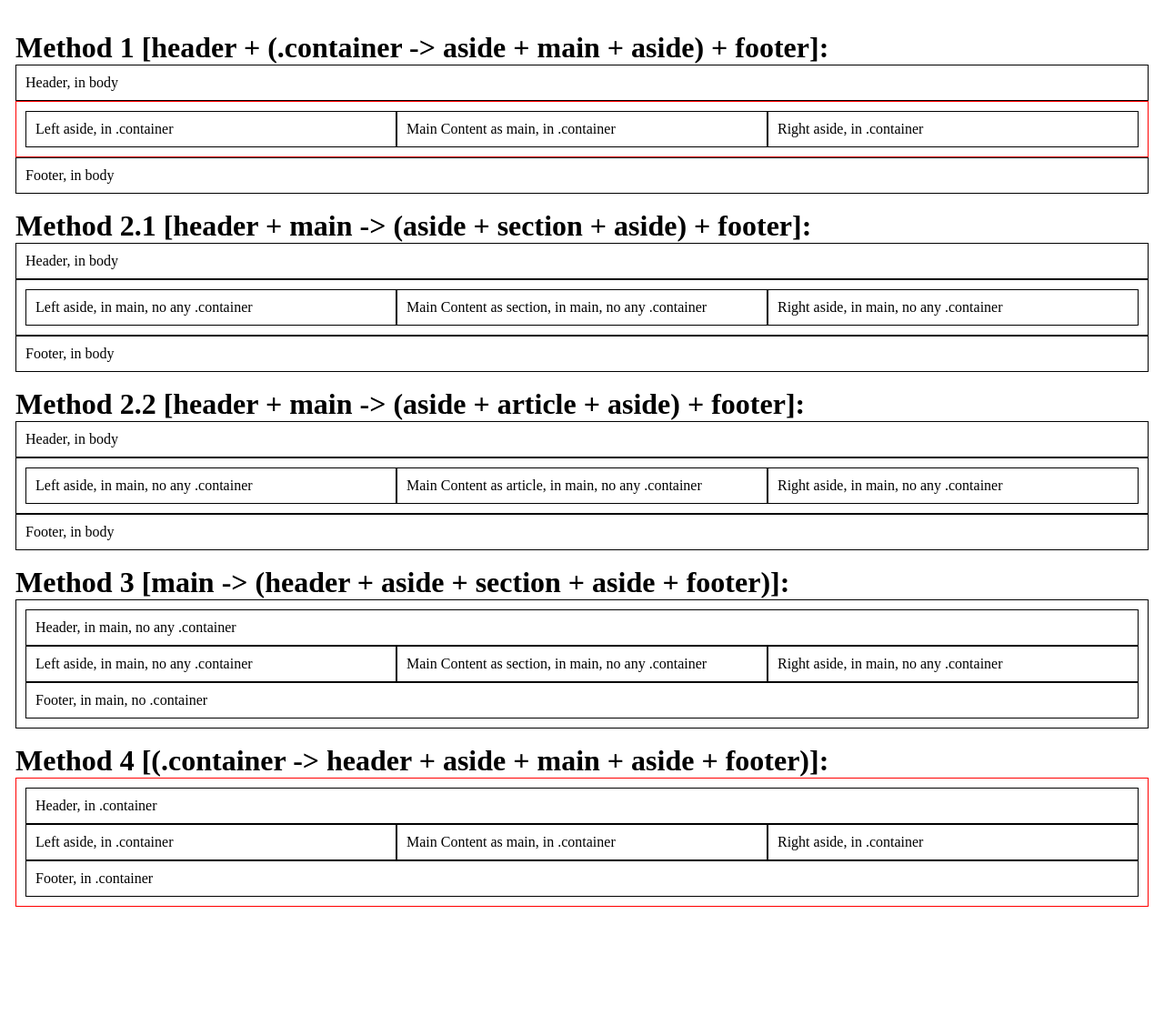
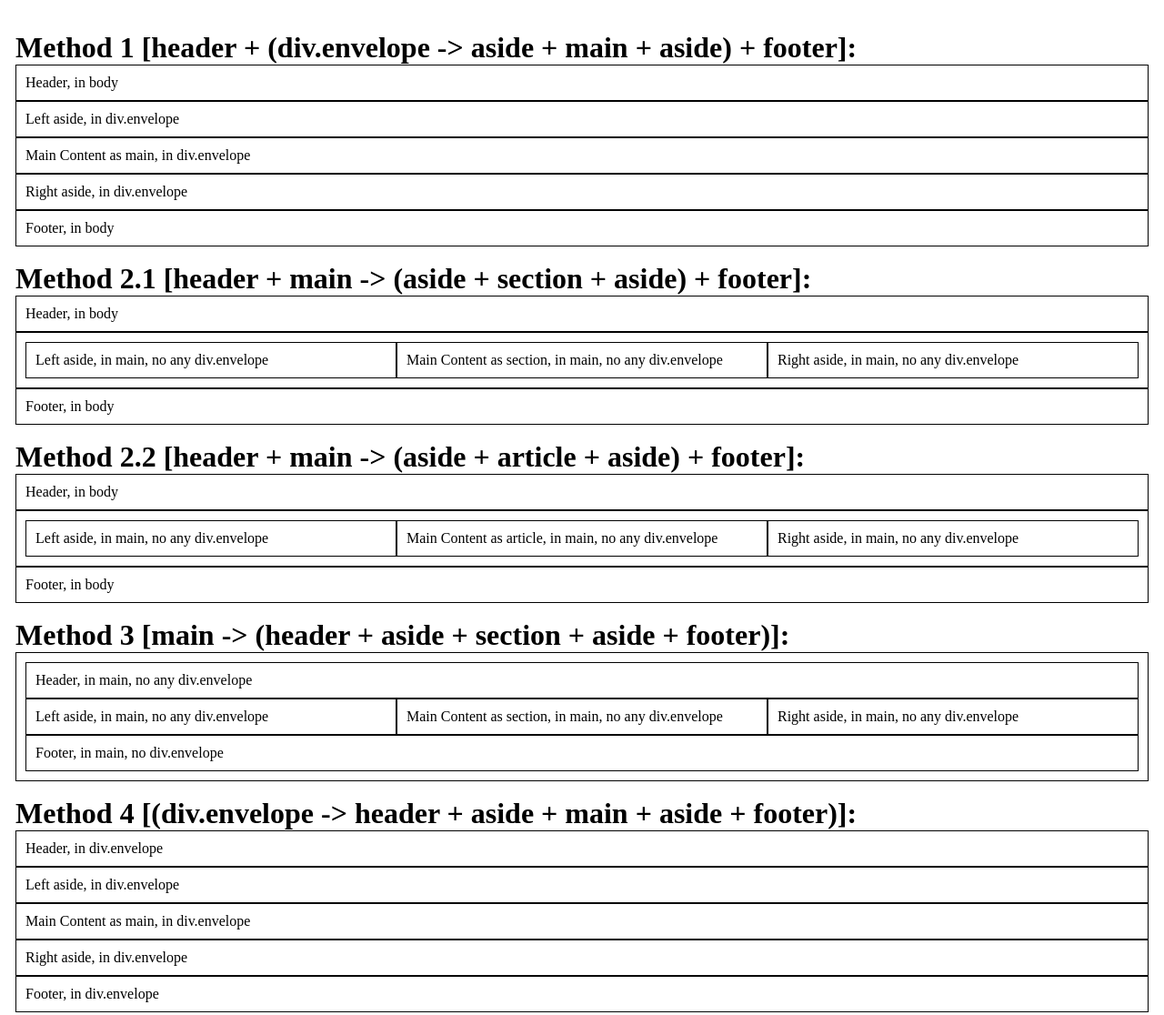
Before and after one commit to mahfuz225bd/html-plus-plus, a plain HTML site: page index2.html in a window 1280 px wide. Shown: the whole page at 91% size. Before the commit the page ends 1014 px from the top, so only its background shows below. Drawn offline with Linux system fonts and the light colour scheme.

Commit message:
.container to div.envelope

```diff
--- a/dist/css/layout.css
+++ b/dist/css/layout.css
@@ -4,7 +4,7 @@
   padding: 0;
 }
 
-.container {
+div.envelope {
   display: flex;
   flex-wrap: wrap;
 }
@@ -23,9 +23,9 @@ main {
 main > aside,
 main > section,
 main > article,
-.container > aside,
-.container > section,
-.container > article {
+div.envelope > aside,
+div.envelope > section,
+div.envelope > article {
   flex: 1;
 }
 
@@ -61,7 +61,7 @@ aside section form[role="search"] button {
 }
 
 @media screen and (max-width: 900px) {
-    .container {
+  div.envelope {
     flex-direction: column;
   }
 
@@ -75,7 +75,7 @@ aside section form[role="search"] button {
   section,
   article,
   footer,
-    .container {
+  div.envelope {
     width: 100%;
     padding: 0;
   }
@@ -83,7 +83,7 @@ aside section form[role="search"] button {
 
 /* Rules for layout designing:
     Header Placement:
-        Can be excluded, placed in the body, inside a .container, or as a child of aside, main, article, or section.
+        Can be excluded, placed in the body, inside a div.envelope, or as a child of aside, main, article, or section.
 
     Aside Combinations:
         None, one (left), one (right), or two asides.
@@ -92,7 +92,7 @@ aside section form[role="search"] button {
         Can use only main, section, or article.
 
     Footer Placement:
-        Can be excluded, placed in the body, inside a .container.
+        Can be excluded, placed in the body, inside a div.envelope.
 
     Container Usage:
-        The .container can be included or excluded and can be placed as a child of any element. */
+        The div.envelope can be included or excluded and can be placed as a child of any element. */
--- a/index2.html
+++ b/index2.html
@@ -11,11 +11,11 @@
         section,
         article,
         footer,
-        .container {
+        div.envelope {
             border: 1px solid #000;
         }
 
-        .container {
+        div.envelope {
             border: 1px solid red;
         }
 
@@ -25,7 +25,7 @@
         section,
         article,
         footer,
-        .container {
+        div.envelope {
             padding: 10px;
         }
 
@@ -40,49 +40,49 @@
 </head>
 
 <body>
-    <h1>Method 1 [header + (.container -> aside + main + aside) + footer]:</h1>
+    <h1>Method 1 [header + (div.envelope -> aside + main + aside) + footer]:</h1>
     <header>Header, in body</header>
     <div class="container">
-        <aside>Left aside, in .container</aside>
-        <main>Main Content as main, in .container</main>
-        <aside>Right aside, in .container</aside>
+        <aside>Left aside, in div.envelope</aside>
+        <main>Main Content as main, in div.envelope</main>
+        <aside>Right aside, in div.envelope</aside>
     </div>
     <footer>Footer, in body</footer>
 
     <h1>Method 2.1 [header + main -> (aside + section + aside) + footer]:</h1>
     <header>Header, in body</header>
     <main>
-        <aside>Left aside, in main, no any .container</aside>
-        <section>Main Content as section, in main, no any .container</section>
-        <aside>Right aside, in main, no any .container</aside>
+        <aside>Left aside, in main, no any div.envelope</aside>
+        <section>Main Content as section, in main, no any div.envelope</section>
+        <aside>Right aside, in main, no any div.envelope</aside>
     </main>
     <footer>Footer, in body</footer>
 
     <h1>Method 2.2 [header + main -> (aside + article + aside) + footer]:</h1>
     <header>Header, in body</header>
     <main>
-        <aside>Left aside, in main, no any .container</aside>
-        <article>Main Content as article, in main, no any .container</article>
-        <aside>Right aside, in main, no any .container</aside>
+        <aside>Left aside, in main, no any div.envelope</aside>
+        <article>Main Content as article, in main, no any div.envelope</article>
+        <aside>Right aside, in main, no any div.envelope</aside>
     </main>
     <footer>Footer, in body</footer>
 
     <h1>Method 3 [main -> (header + aside + section + aside + footer)]:</h1>
     <main>
-        <header>Header, in main, no any .container</header>
-        <aside>Left aside, in main, no any .container</aside>
-        <section>Main Content as section, in main, no any .container</section>
-        <aside>Right aside, in main, no any .container</aside>
-        <footer>Footer, in main, no .container</footer>
+        <header>Header, in main, no any div.envelope</header>
+        <aside>Left aside, in main, no any div.envelope</aside>
+        <section>Main Content as section, in main, no any div.envelope</section>
+        <aside>Right aside, in main, no any div.envelope</aside>
+        <footer>Footer, in main, no div.envelope</footer>
     </main>
 
-    <h1>Method 4 [(.container -> header + aside + main + aside + footer)]:</h1>
+    <h1>Method 4 [(div.envelope -> header + aside + main + aside + footer)]:</h1>
     <div class="container">
-        <header>Header, in .container</header>
-        <aside>Left aside, in .container</aside>
-        <main>Main Content as main, in .container</main>
-        <aside>Right aside, in .container</aside>
-        <footer>Footer, in .container</footer>
+        <header>Header, in div.envelope</header>
+        <aside>Left aside, in div.envelope</aside>
+        <main>Main Content as main, in div.envelope</main>
+        <aside>Right aside, in div.envelope</aside>
+        <footer>Footer, in div.envelope</footer>
     </div>
 
     <script type="module" src="./dist/js/index.js" defer></script>
--- a/themes/default/default.css
+++ b/themes/default/default.css
@@ -16,7 +16,7 @@ header h2 {
     font-size: 1.5rem;
 }
 
-.container {
+div.envelope {
     padding: 0 20px;
 }
 
```
Also changed, not shown: dynamically_generated_layouts.html (+8 -8 lines), 1 other file. Lines whose indentation alone changed are shown as unchanged.
